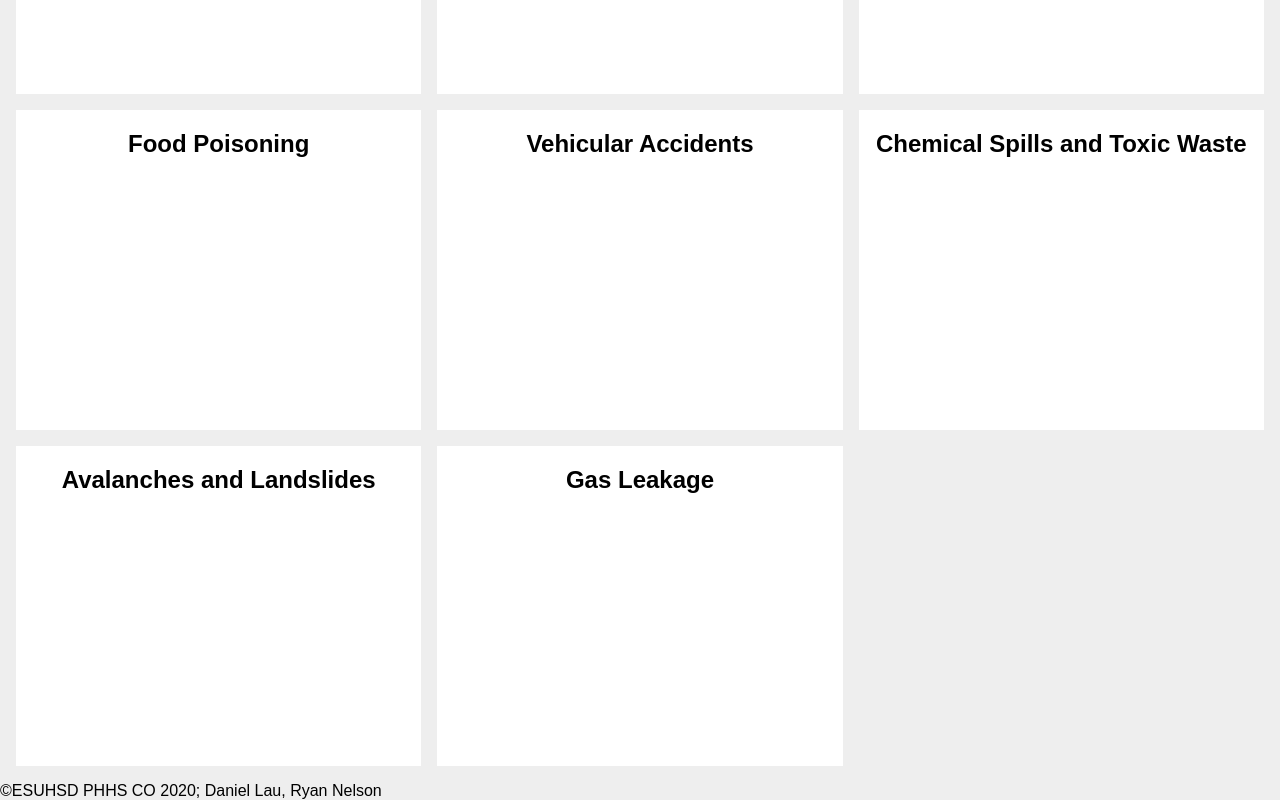
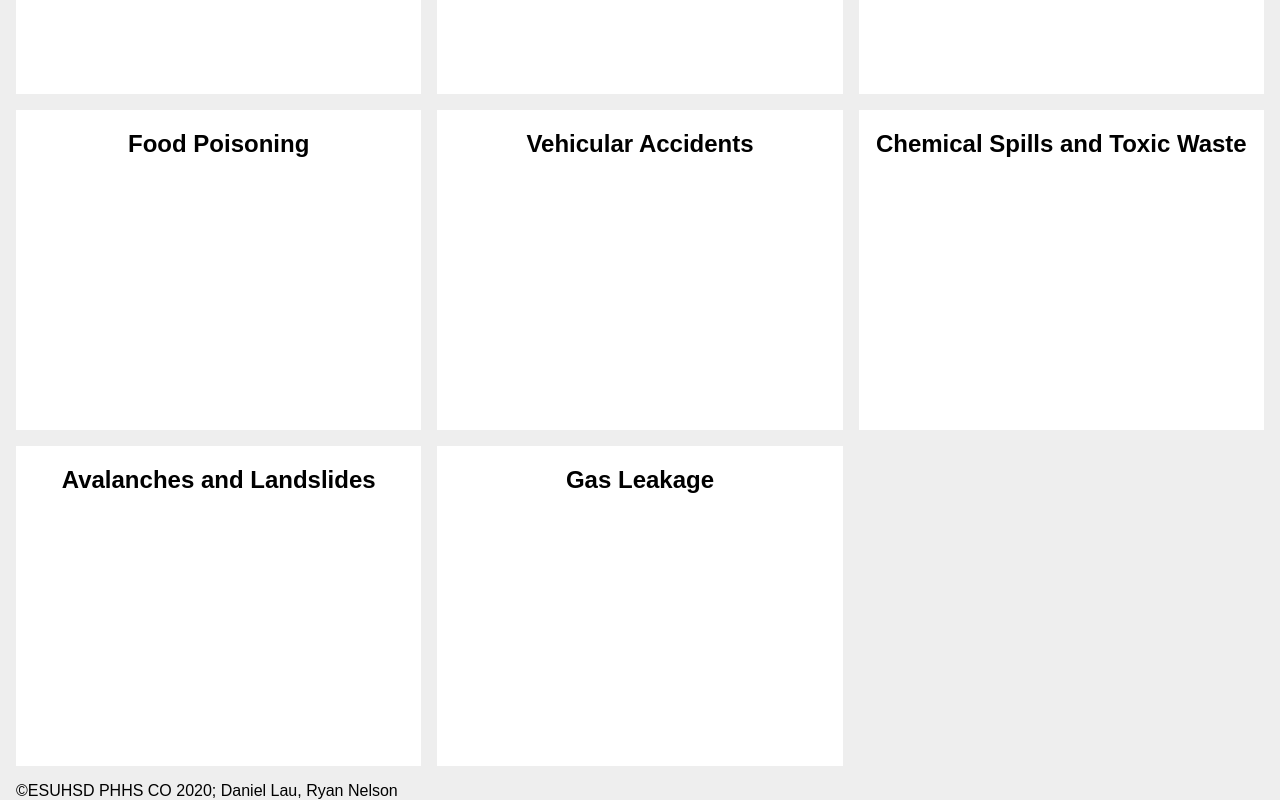
Before and after one commit to theusaf/nfte-2019, a website: page public/index.html in a window 1280 px wide. Shown: the part 709-1509 px from the top of the page. Drawn offline with Linux system fonts and the light colour scheme; a web font is replaced by a local one.

Commit message:
styling the footer

```diff
--- a/public/global.css
+++ b/public/global.css
@@ -44,3 +44,6 @@ nav a{
     max-width: calc(50% - 1rem);
   }
 }
+footer{
+  margin-left: 1rem;
+}
```
